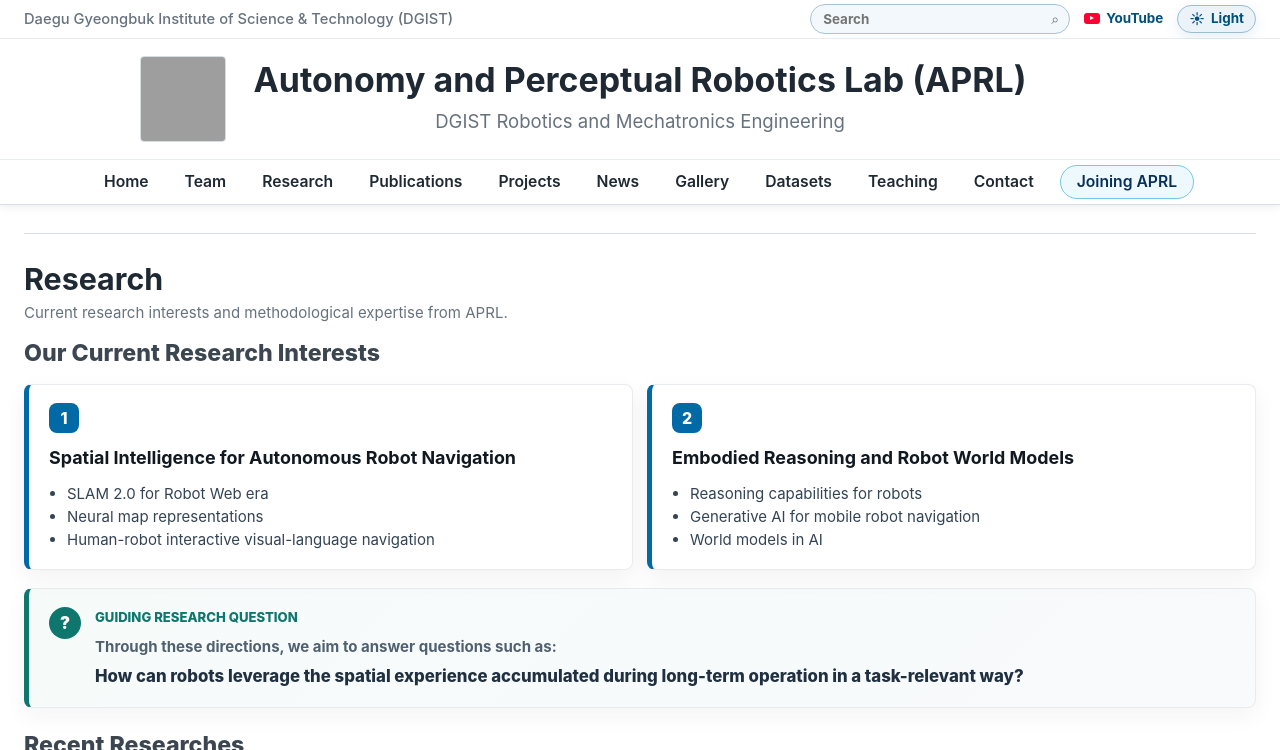
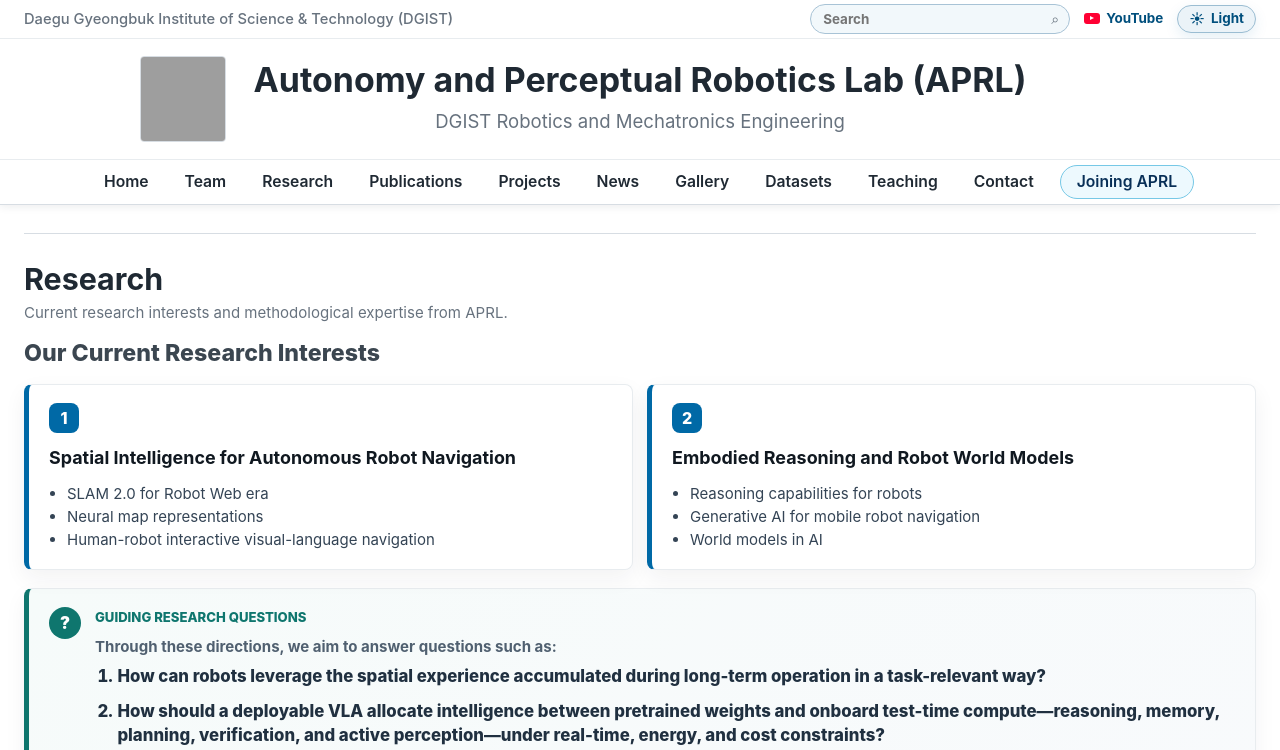
Before and after one commit to team-aprl/team-aprl.github.io, a Jekyll site: the page built from research.html, in a window 1280 px wide, cut to the strip 0-750 px from the top of the page. Built offline with Jekyll 4.4.1, drawn with Linux system fonts in a browser that asks for light colours; some of the changed text lies outside the part shown; grey boxes are pictures that could not be loaded.

Commit message:
Add VLA guiding research question

```diff
--- a/research.html
+++ b/research.html
@@ -39,9 +39,17 @@ lang: "en"
           <div id="guiding-research-question" class="research-guiding-question">
             <span class="research-question-mark">?</span>
             <div>
-              <span class="research-question-label">Guiding research question</span>
+              <span class="research-question-label">Guiding research questions</span>
               <p class="research-question-intro">Through these directions, we aim to answer questions such as:</p>
-              <p class="research-question-text">How can robots leverage the spatial experience accumulated during long-term operation in a task-relevant way?</p>
+              <ol class="research-question-list">
+                <li>How can robots leverage the spatial experience accumulated during long-term operation in a task-relevant way?</li>
+                <li>
+                  How should a deployable VLA allocate intelligence between pretrained weights and onboard test-time compute—reasoning, memory, planning, verification, and active perception—under real-time, energy, and cost constraints?
+                  <div class="research-links">
+                    <a href="https://gisbi-kim.github.io/vla-runtime-harnessing/" target="_blank" rel="noopener">Read the related essay →</a>
+                  </div>
+                </li>
+              </ol>
             </div>
           </div>
         </div>
--- a/styles.css
+++ b/styles.css
@@ -3137,12 +3137,21 @@ h1 {
   line-height: 1.45;
 }
 
-.research-question-text {
+.research-question-text,
+.research-question-list {
   margin: 0;
   color: #203040;
   font-size: 1.05rem;
   font-weight: 800;
   line-height: 1.45;
+}
+
+.research-question-list {
+  padding-left: 1.4rem;
+}
+
+.research-question-list li + li {
+  margin-top: 10px;
 }
 
 .research-links {
@@ -3728,7 +3737,8 @@ body.theme-dark .research-question-intro {
   color: #b5c6d7;
 }
 
-body.theme-dark .research-question-text {
+body.theme-dark .research-question-text,
+body.theme-dark .research-question-list {
   color: #edf5fc;
 }
 
```
